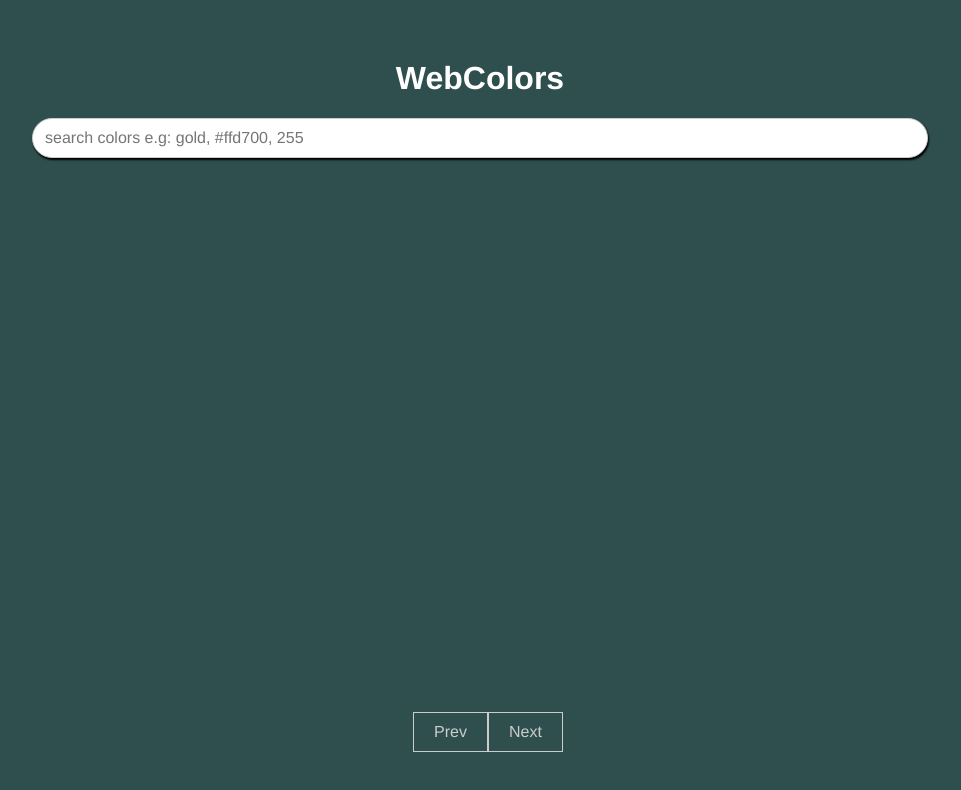
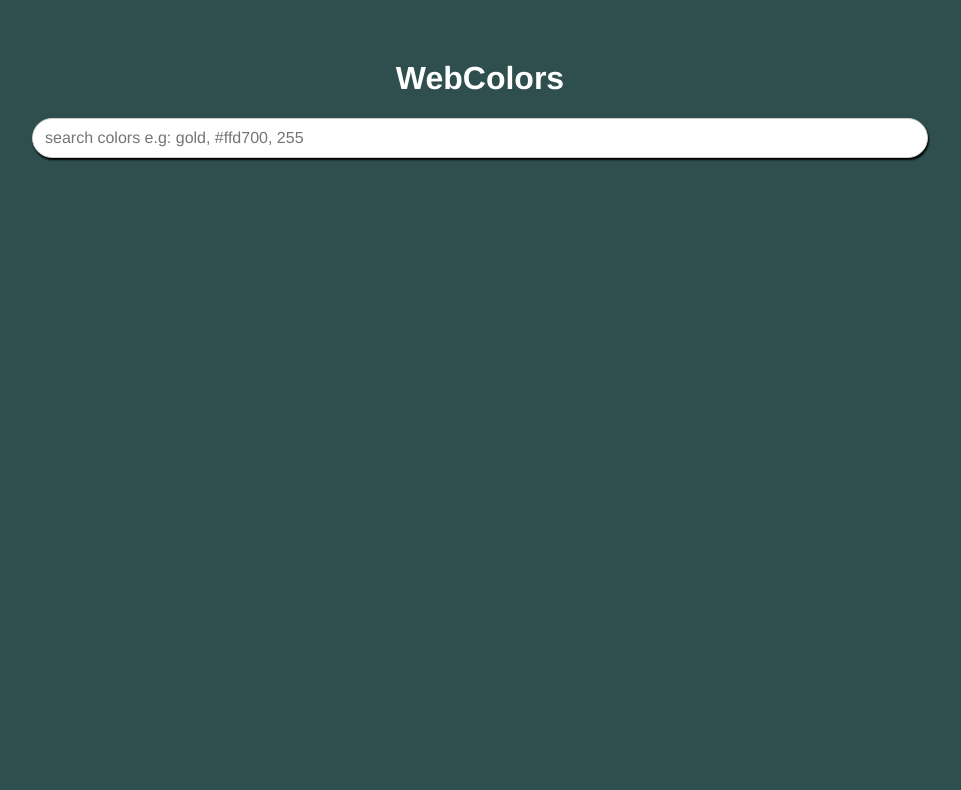
Before and after one commit to chubbystrings/vue-webcolors, a Vue app: page / in a window 1280 px wide. Shown: the top 790 px of the page, without its empty margins (160-1121 px from the left). Built offline with nearby package versions, Linux system fonts and the light colour scheme.

Commit message:
fix pagination button

```diff
--- a/src/components/Home.vue
+++ b/src/components/Home.vue
@@ -16,8 +16,7 @@
 
 
       <transition name="fade" appear>
-      <div class="paginationBtn">
-
+      <div class="paginationBtn" v-if="value && colorSearch">
         <div v-show="value">Page {{pageCount > 0 ? pageNumber + 1 : pageNumber = 0}} of {{pageCount}}</div>
         <button :disabled="pageNumber === 0 || value == ''" @click="prevPage">Prev</button>
         <button :disabled="pageNumber >= pageCount - 1 || value == ''" @click="nextPage">Next</button>
@@ -204,17 +203,17 @@ colors:  [
       if(e && e === '#'){
         this.value = this.value.toUpperCase()
         this.colorSearch = 'hex'
-        console.log(this.colorSearch)
+
       }
 
       if( e && /^[a-z]/.test(e.toLowerCase())){
         this.colorSearch = 'name'
-        console.log(this.colorSearch)
+
       }
 
       if(e && Number(e)){
         this.colorSearch = 'rgb'
-        console.log(this.colorSearch)
+
       }
 
       const matched = []
@@ -231,7 +230,7 @@ colors:  [
 
         })
 
-        console.log(this.matched)
+
         return matched.filter((f) => {
             return f.match(this.value)
         })
@@ -258,7 +257,7 @@ colors:  [
       if(this.colorSearch === 'rgb'){
         matcher = v.match(/\d+/g).join(', ')
         this.value = matcher
-        console.log(matcher)
+
       }else{
         matcher = v
         this.value = matcher
@@ -273,7 +272,7 @@ colors:  [
         this.colorApp = true
       }
 
-      console.log(this.pageNumber)
+
     },
     nextPage(){
         this.pageNumber++
```
